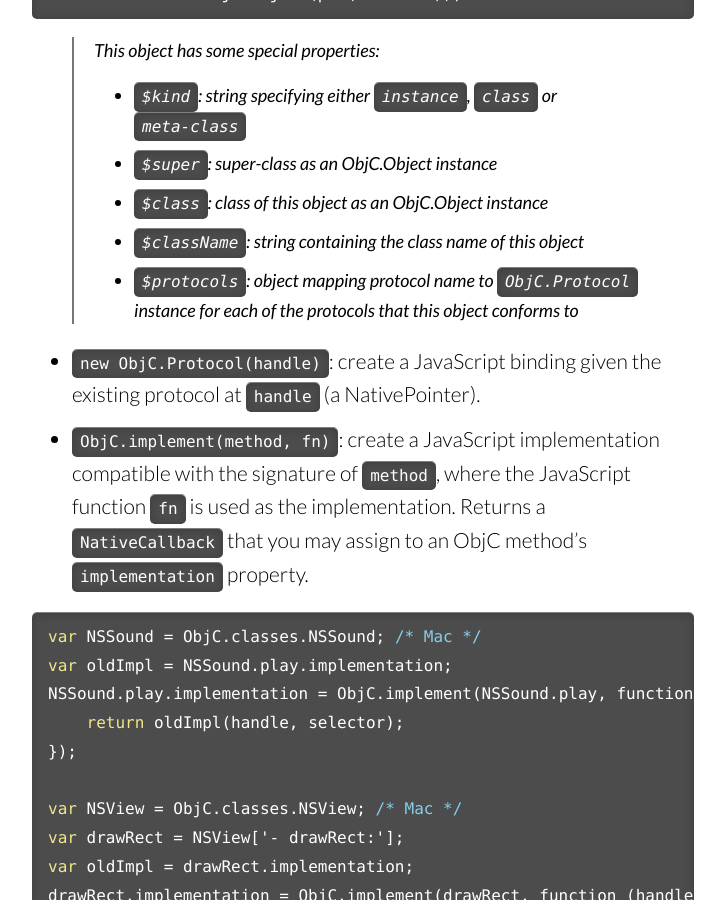
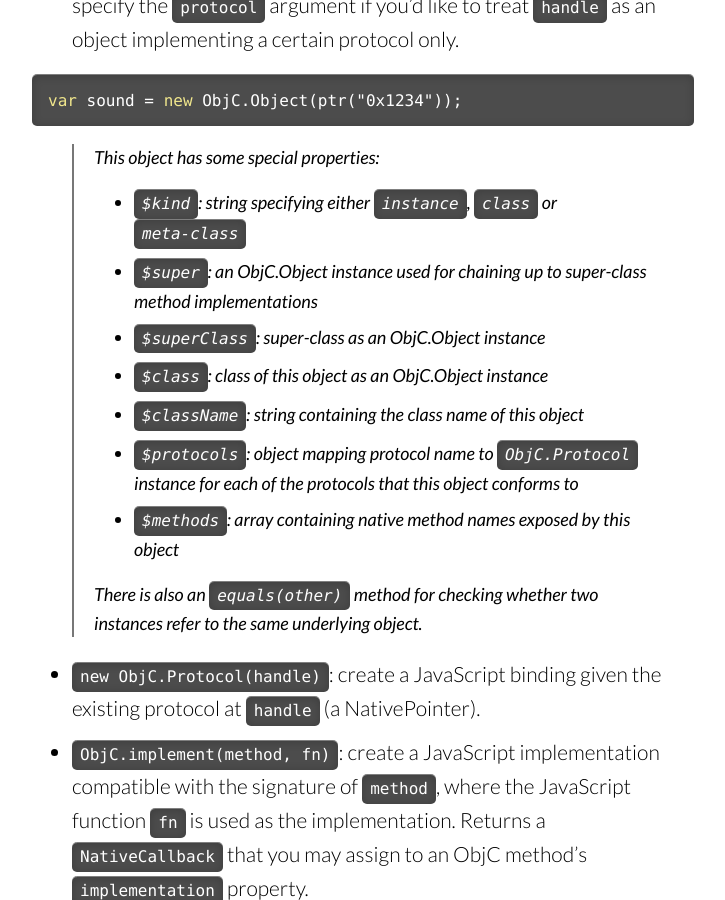
Before and after one commit to frida/frida-website, a Jekyll site: the page built from docs/javascript-api.md, in a window 1280 px wide and 900 px high, scrolled down 22243 px. Shown: the whole window, without its empty margins (179-904 px from the left). Built offline with Jekyll 4.4.1, drawn with Linux system fonts in a browser that asks for light colours; some web fonts are replaced; some of the changed text lies outside the part shown.

Commit message:
Add minimal documentation for the recent API additions

```diff
--- a/docs/javascript-api.md
+++ b/docs/javascript-api.md
@@ -729,6 +729,9 @@ Interceptor.attach(f, {
     Objective-C runtime loaded. Do not invoke any other `ObjC` properties or
     methods unless this is the case.
 
++   `ObjC.api`: an object mapping function names to `NativeFunction` instances
+    for direct access to a big portion of the Objective-C runtime API.
+
 +   `ObjC.classes`: an object mapping class names to `ObjC.Object` JavaScript
     bindings for each of the currently registered classes.
 
@@ -773,11 +776,17 @@ var sound = new ObjC.Object(ptr("0x1234"));
 >   This object has some special properties:
 >
 >   -   `$kind`: string specifying either `instance`, `class` or `meta-class`
->   -   `$super`: super-class as an *ObjC.Object* instance
+>   -   `$super`: an *ObjC.Object* instance used for chaining up to super-class
+>       method implementations
+>   -   `$superClass`: super-class as an *ObjC.Object* instance
 >   -   `$class`: class of this object as an *ObjC.Object* instance
 >   -   `$className`: string containing the class name of this object
 >   -   `$protocols`: object mapping protocol name to `ObjC.Protocol` instance
 >       for each of the protocols that this object conforms to
+>   -   `$methods`: array containing native method names exposed by this object
+>
+>   There is also an `equals(other)` method for checking whether two instances
+>   refer to the same underlying object.
 
 +   `new ObjC.Protocol(handle)`: create a JavaScript binding given the existing
     protocol at `handle` (a NativePointer).
```
